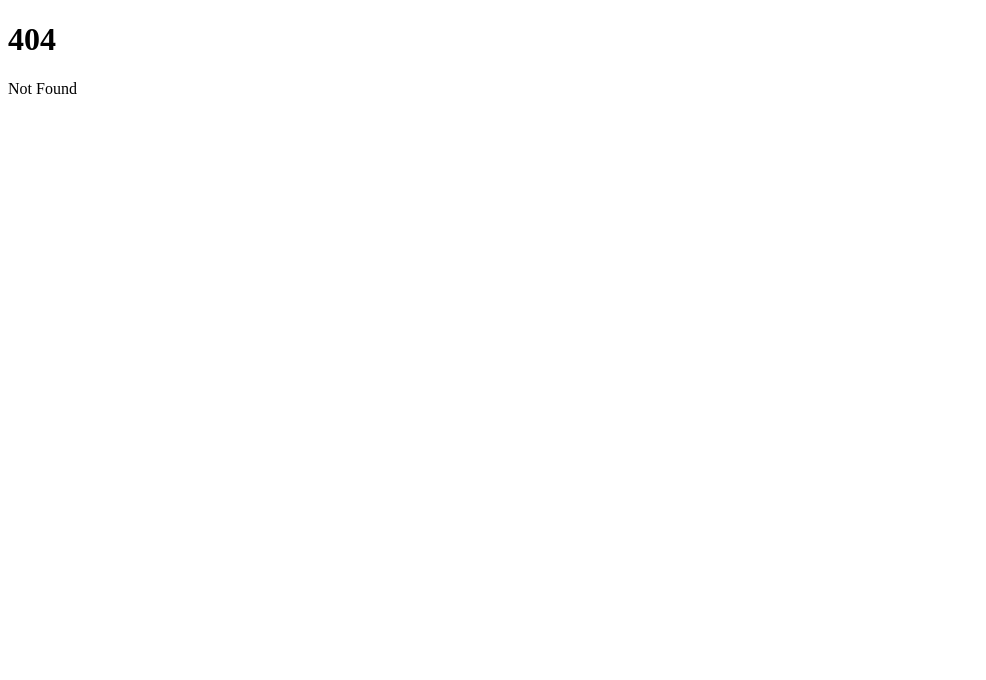
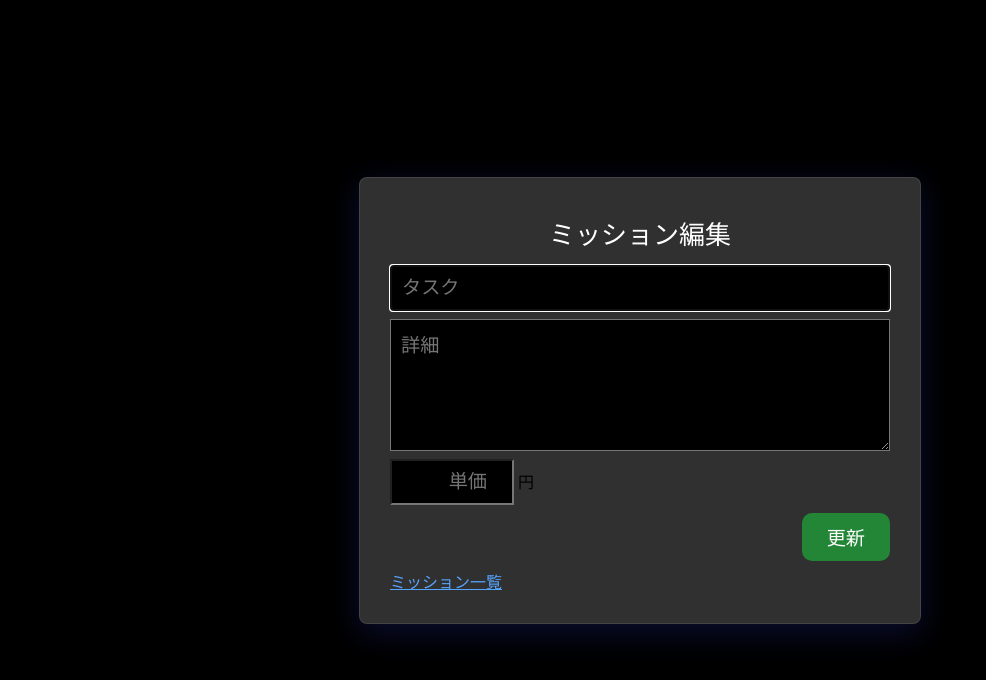
Before and after one commit to sinProject-Inc/mission, a SvelteKit app: page /editor_task in a window 1280 px wide. Before the commit this address had no page. Shown: the top 680 px of the page, without its empty margins (0-986 px from the left). Built offline with nearby package versions, Linux system fonts and the light colour scheme.

Commit message:
タスク編集機能を実装する #15 画面のみ作成

```diff
--- a/src/routes/+page.svelte
+++ b/src/routes/+page.svelte
@@ -1,6 +1,7 @@
 <script lang="ts">
-  import "../assets/css/common.css";
+	import '../assets/css/common.css'
 </script>
+
 <h1>Mission</h1>
 <p><a href="./register_task">ミッションを登録する</a></p>
 <p><a href="./task_list">ミッションを見る</a></p>
--- /dev/null
+++ b/src/routes/editor_task/+page.server.ts
@@ -0,0 +1,25 @@
+import { db } from '$lib/database/database'
+import type { Actions } from '@sveltejs/kit'
+
+export const actions: Actions = {
+	default: async ({ request, locals }) => {
+		const data = await request.formData()
+		const task = data.get('task') as string
+		const description = data.get('description') as string
+		const price = data.get('price') as string
+		const priceIntvalue = Number(price)
+		await db.task.update({
+			where: {
+				id: 2,
+			},
+			data: {
+				name: task,
+				description: description,
+				price: priceIntvalue,
+				createDate: new Date(),
+				updateDate: new Date(),
+			},
+		})
+		return { success: true, message: 'タスクを更新しました' }
+	},
+}
--- /dev/null
+++ b/src/routes/editor_task/+page.svelte
@@ -0,0 +1,156 @@
+<script lang="ts">
+	import { enhance } from '$app/forms'
+	import { onMount } from 'svelte'
+	import { dialogs } from 'svelte-dialogs'
+	import '../../assets/css/common.css'
+
+	let task_input_element: HTMLInputElement
+	let description_input_element: HTMLTextAreaElement
+	let price_input_element: HTMLInputElement
+
+	onMount(() => task_input_element.focus())
+</script>
+
+<svelte:head>
+	<title>ミッション登録</title>
+</svelte:head>
+<div>
+	<div class="outer">
+		<div class="frame glass flex_column">
+			<div class="center flex_column_logo">
+				<div class="title">ミッション編集</div>
+			</div>
+
+			<form
+				method="POST"
+				class="flex_column"
+				use:enhance={() => {
+					console.log('post')
+					return async ({ result }) => {
+						if (result.type == 'success') {
+							task_input_element.focus()
+							task_input_element.value = ''
+							description_input_element.value = ''
+							price_input_element.value = ''
+							dialogs.alert(result.data.message)
+						}
+					}
+				}}
+			>
+				<input
+					bind:this={task_input_element}
+					type="text"
+					name="task"
+					placeholder="タスク"
+					required
+				/>
+				<textarea
+					bind:this={description_input_element}
+					placeholder="詳細"
+					rows="5"
+					name="description"
+				/>
+				<div>
+					<input
+						bind:this={price_input_element}
+						type="number"
+						name="price"
+						placeholder="単価"
+						class="price"
+					/>
+					<span>円</span>
+				</div>
+				<div class="buttons">
+					<button type="submit" class="button">更新</button>
+				</div>
+				<div>
+					<a href="task_list">ミッション一覧</a>
+				</div>
+			</form>
+		</div>
+	</div>
+</div>
+
+<style>
+	input textarea {
+		width: calc(100% - 18px);
+	}
+
+	input.price {
+		width: 100px;
+		text-align: right;
+	}
+
+	button {
+		white-space: nowrap;
+	}
+
+	.error {
+		color: red;
+	}
+
+	.title {
+		font-size: 26px;
+		color: #fff;
+	}
+
+	.outer {
+		height: 100vh;
+		padding: 0 30px;
+		display: flex;
+		justify-content: center;
+		align-items: center;
+	}
+
+	.frame {
+		padding: 30px;
+		background: #d93025;
+		width: 100%;
+		max-width: 500px;
+	}
+
+	.glass {
+		background: rgba(240, 240, 240, 0.2);
+		box-shadow: 0 8px 32px 0 rgba(31, 38, 135, 0.37);
+		backdrop-filter: blur(8px);
+		-webkit-backdrop-filter: blur(8px);
+		border-radius: 8px;
+		border: 1px solid rgba(128, 128, 128, 0.25);
+		color: black;
+	}
+
+	.center {
+		text-align: center;
+	}
+
+	.buttons {
+		display: flex;
+		flex-flow: row;
+		gap: 8px;
+		align-items: start;
+		justify-content: flex-end;
+		font-size: 11pt;
+		min-height: 45px;
+	}
+
+	button:disabled {
+		color: rgb(200, 200, 200);
+	}
+
+	.flex_column_logo {
+		display: flex;
+		flex-flow: column;
+		gap: 0px;
+		margin: 6px 0;
+	}
+
+	.flex_column {
+		display: flex;
+		flex-flow: column;
+		gap: 8px;
+	}
+
+	.logo {
+		width: 70%;
+	}
+</style>
--- a/src/routes/task_list/+page.server.ts
+++ b/src/routes/task_list/+page.server.ts
@@ -4,7 +4,6 @@ import type { PageServerLoad } from './$types'
 
 /** @type {import('./$types').PageServerLoad} */
 export async function load({ params }) {
-
 	const tasks = await db.task.findMany({
 		orderBy: {
 			id: 'asc',
--- a/src/routes/task_list/+page.svelte
+++ b/src/routes/task_list/+page.svelte
@@ -1,7 +1,7 @@
 <script lang="ts">
 	import { enhance } from '$app/forms'
 	import type { PageData } from './$types'
-  import "../../assets/css/common.css";
+	import '../../assets/css/common.css'
 
 	/** @type {import('./$types').PageData} */
 	export let data: PageData
@@ -22,7 +22,7 @@
 					{#each data.tasks as task}
 						<li>
 							<ul class="task-inner">
-								<li class="task-title">{task.name}</li>
+								<li class="task-title"><a href="editor_task">{task.name}</a></li>
 								<li>{task.description}</li>
 								<li>{task.price.toLocaleString()}円</li>
 							</ul>
```
Lines whose indentation alone changed are shown as unchanged.
